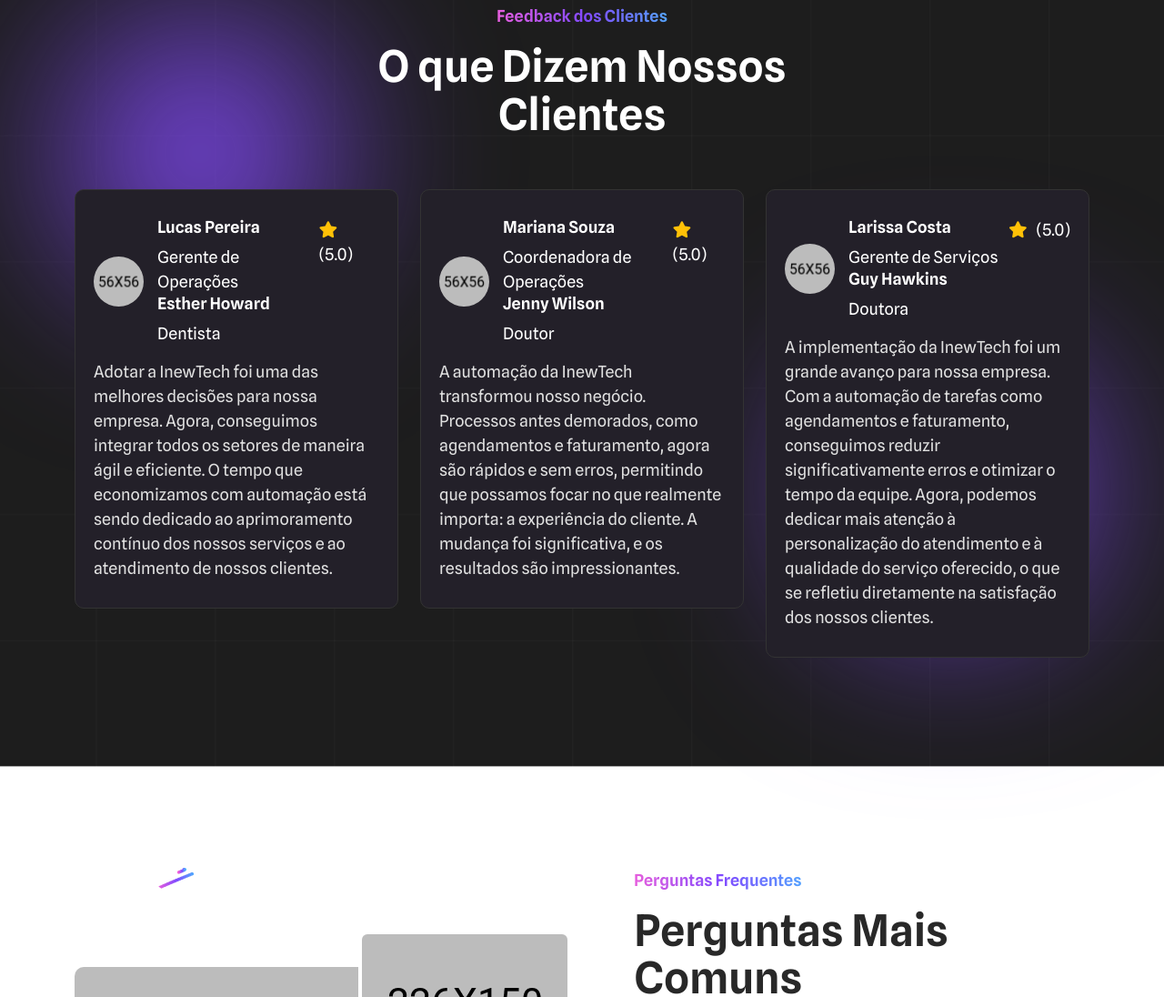
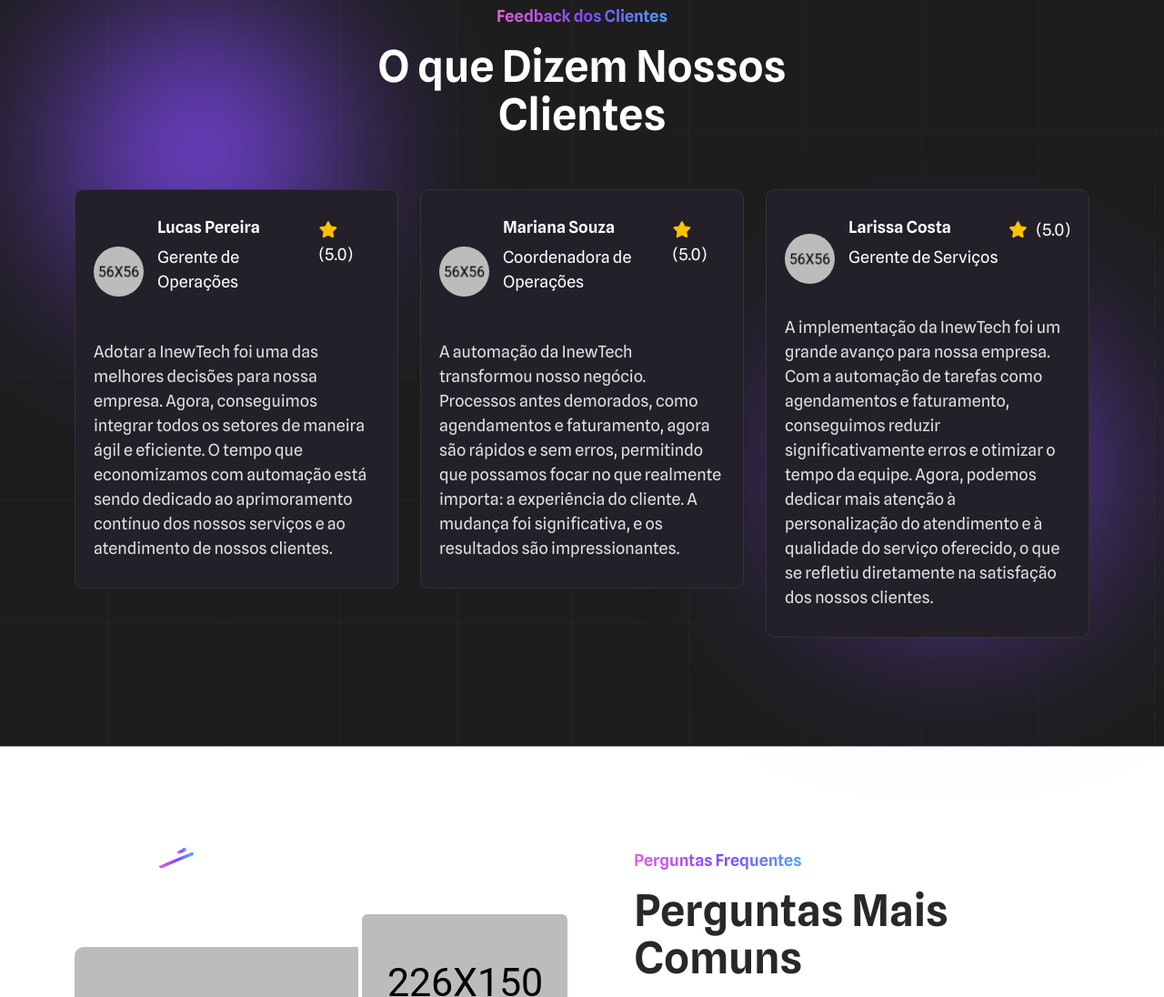
Before and after one commit to DevDaviDias/inewtech.tech, a plain HTML site: page index.html in a window 1280 px wide. Shown: the part 5633-6729 px from the top of the page at 91% size. Drawn offline with Linux system fonts and the light colour scheme; files whose address does not match are found by name.

Commit message:
alteração seção nosos clientes

```diff
--- a/index.html
+++ b/index.html
@@ -502,8 +502,8 @@
 
                                                     <h6>Lucas Pereira</h6>
                                                     <span class="position">Gerente de Operações</span>
-                                                    <h6>Esther Howard</h6>
-                                                    <span class="position">Dentista</span>
+                                                    <h6></h6>
+                                                    <span class="position"></span>
 
                                                 </div>
                                             </div>
@@ -530,8 +530,8 @@
                                                     <h6>Mariana Souza</h6>
                                                     <span class="position">Coordenadora de Operações</span>
 
-                                                    <h6>Jenny Wilson</h6>
-                                                    <span class="position">Doutor</span>
+                                                    <h6></h6>
+                                                    <span class="position"></span>
 
                                                 </div>
                                             </div>
@@ -558,8 +558,8 @@
                                                     <h6>Larissa Costa</h6>
                                                     <span class="position">Gerente de Serviços</span>
 
-                                                    <h6>Guy Hawkins</h6>
-                                                    <span class="position">Doutora</span>
+                                                    <h6></h6>
+                                                    <span class="position"></span>
 
                                                 </div>
                                             </div>
```
